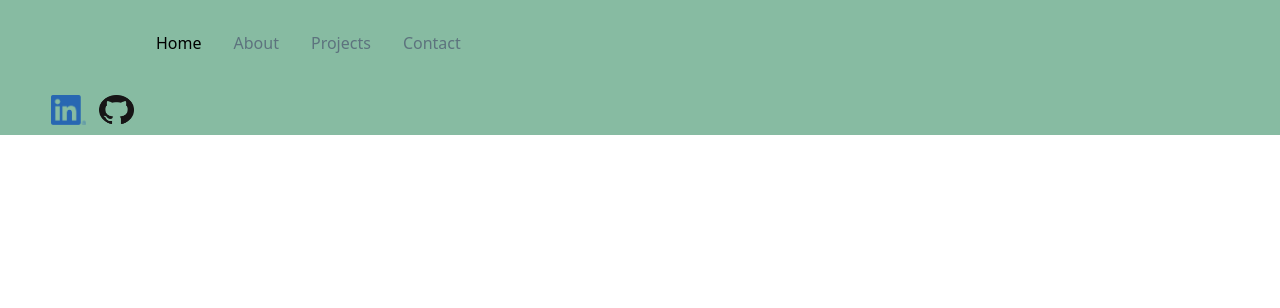
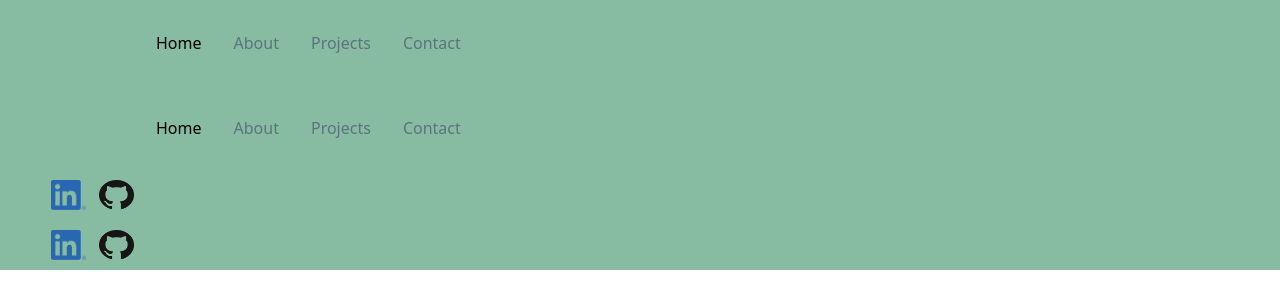
Before and after one commit to JonathanT10/PortfolioTwo, a React (Create React App) app: page /darkapp in a window 1280 px wide. Shown: the top 308 px of the page. Built offline with nearby package versions, Linux system fonts and the light colour scheme; a web font is replaced by a local one.

Commit message:
Working on dark mode. Added DarkApp and darkfooter.

```diff
--- a/src/App.js
+++ b/src/App.js
@@ -10,7 +10,7 @@ import Projects from './components/projects';
 import Footer from './components/footer/footer';
 import About from './components/about';
 import Contact from './components/contact';
-import DarkHome from './components/darkHome'
+import DarkApp from './DarkApp';
 
 
 function App() {
@@ -25,7 +25,7 @@ function App() {
         <Route exact path="/projects" component={Projects} />
         <Route exact path="/about" component={About} />
         <Route exact path="/contact" component={Contact} />
-        <Route exact path="/darkhome" component={DarkHome} />
+        <Route exact path="/darkapp" component={DarkApp} />
       </Switch>
       <Footer />
       </BrowserRouter>
--- /dev/null
+++ b/src/DarkApp.js
@@ -0,0 +1,29 @@
+import './App.css';
+import React from 'react';
+import {Switch, Route, BrowserRouter } from 'react-router-dom';
+import 'bootstrap/dist/css/bootstrap.min.css';
+import Navbar from './components/navBar/navBar';
+import DarkFooter from './components/footer/darkfooter';
+import DarkHome from './components/darkHome'
+
+
+function DarkApp() {
+
+  return(
+
+    <div>
+      <BrowserRouter>
+      <Navbar />
+      <Switch>
+        <Route exact path="/dark" component={DarkHome} />
+      </Switch>
+      <DarkFooter />
+      </BrowserRouter>
+    </div>
+
+  );
+
+  }
+
+
+  export default DarkApp;
--- a/src/components/css/darkHome.css
+++ b/src/components/css/darkHome.css
@@ -6,8 +6,9 @@
 }
 
 .dh1{
-    margin-top: 5%;
+    margin-top: 4%;
     margin-left: 5%;
+    color: #F0F7EE;
 }
 
 .dh2{
@@ -15,6 +16,7 @@
     margin-left:5%;
     color: #5D737E;
     font-size: 1.7rem;
+    color: #F0F7EE;
 }
 
 
@@ -33,7 +35,7 @@
     border-bottom-color: #547AA5;
     border-bottom-style: inset;
     font-size: 1.1rem;
-    color: #50D8D7;
+    color: #F0F7EE;
 }
 
 .dDwig{
@@ -50,7 +52,7 @@
 }
 
 .dfoot{
-    background-color: #87BBA2;
+    background-color: #293132;
     margin-bottom: auto;
 }
 
@@ -62,6 +64,7 @@
         text-align: center;
         border-bottom-color: #547AA5;
         border-bottom-style: inset;
+        color: #F0F7EE;
     }
 
 
--- a/src/components/darkHome.jsx
+++ b/src/components/darkHome.jsx
@@ -1,6 +1,6 @@
 import React, { Component } from 'react';
 import '../components/css/darkHome.css'
-import Dwig from '../images/DoWhatIsGreat.jpg'
+import Dwig from '../images/comph.jpg'
 
 
 class DarkHome extends Component{
--- /dev/null
+++ b/src/components/footer/darkfooter.js
@@ -0,0 +1,19 @@
+import React from 'react';
+import '../css/darkHome.css'
+import LI from '../footer/LI-In-Bug.jpg'
+import Git from '../footer/GitHub-Mark-64px.jpg'
+
+const DarkFooter = () => {
+    return(
+        <div className="foot">
+            <a href="https://www.linkedin.com/in/jonathan-terrell" target="blank">
+         <img className="Linked" src = {LI} height="30" width="35" alt="Linked In Logo"></img>
+         </a>
+         <a href="https://github.com/JonathanT10" target="blank">
+         <img className="Git" src = {Git} height="30" width="35" alt="GitHub Logo"></img>
+         </a>
+        </div>
+    )
+}
+
+export default DarkFooter;
--- a/src/components/home.jsx
+++ b/src/components/home.jsx
@@ -16,7 +16,7 @@ class Home extends Component{
             <div className="behind">
                 <div className="main">
                     <h1>Jonathan Terrell</h1>
-                    <h2>Freelance Developer</h2>
+                    <h2>Full-Stack Developer</h2>
                     <p className="opener">I am passionate about creating things, and programing gives you the ability to create some amazing things. The challenge of getting an idea out of your head and into reality is demanding, but when you crack those difficult issues that arise, it is exhilarating.</p>
                 </div>
                 <img className="Dwig" src = {Dwig} height="340" width="40%" alt="The American Flag"></img>
```
